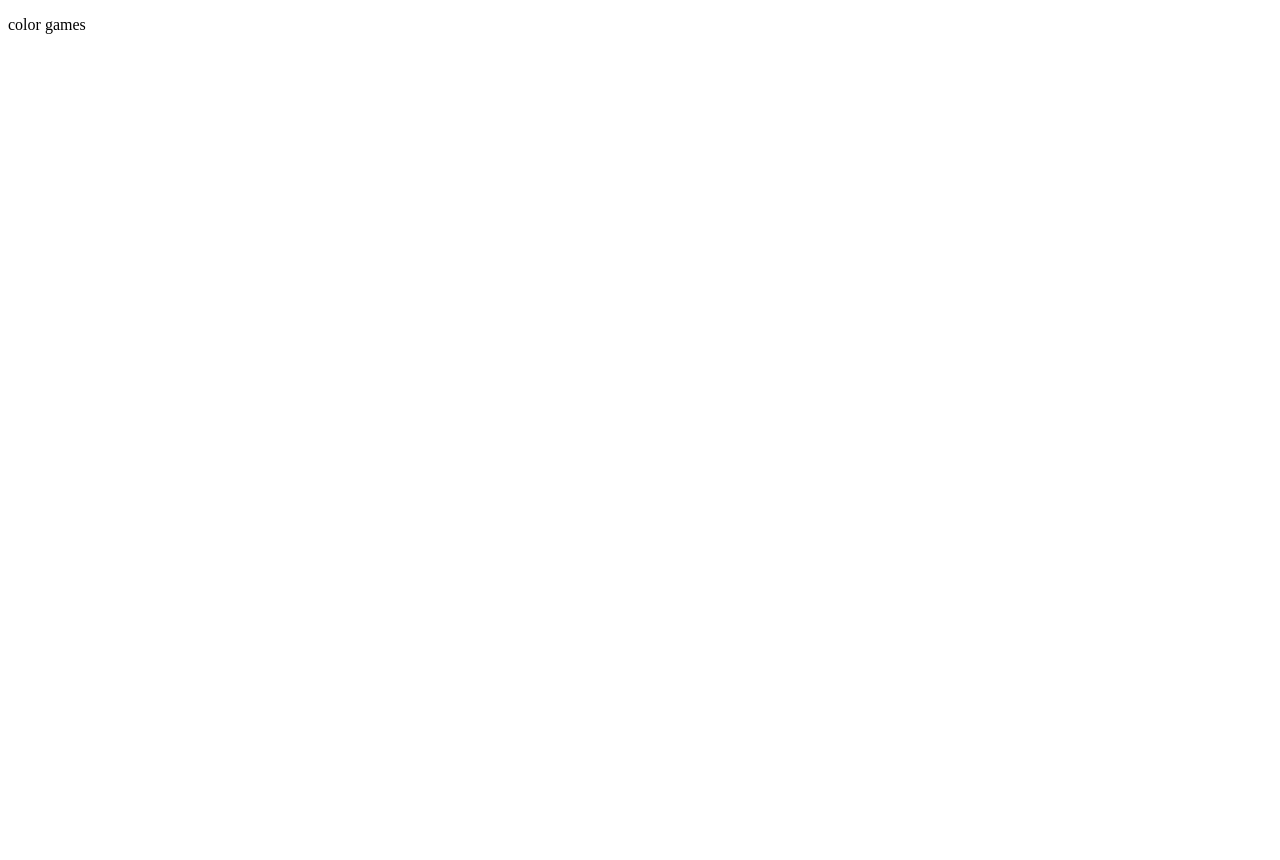
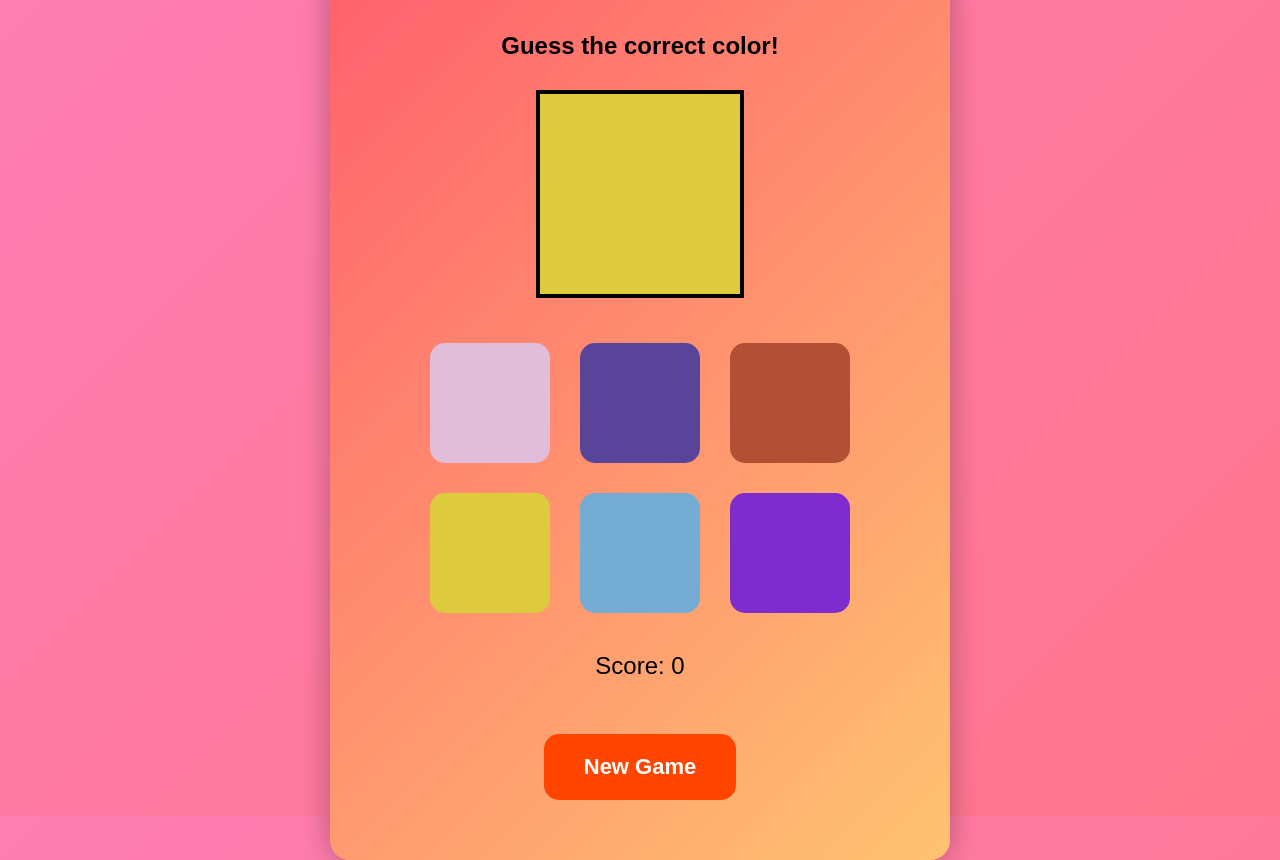
Before and after one commit to Precious-Tochukwu/hng_12_01, a plain HTML site: page index.html in a window 1280 px wide. Before the commit the page ends 800 px from the top, so only its background shows below. Drawn offline with Linux system fonts and the light colour scheme.

Commit message:
update on color option body files

```diff
--- a/index.html
+++ b/index.html
@@ -3,11 +3,28 @@
 <head>
     <meta charset="UTF-8">
     <meta name="viewport" content="width=device-width, initial-scale=1.0">
-    <title>Document</title>
-    <link rel="stylesheet" href="./style.css">
+    <title>Color Guessing Game</title>
+    <link rel="stylesheet" href="style.css">
 </head>
 <body>
-    <p>color games</p>
+    <div class="game-container">
+        <h1 data-testid="gameInstructions">Guess the correct color!</h1>
+        <div id="colorBox" class="color-box" data-testid="colorBox"></div>
+        <div class="options">
+            <button class="color-option" data-testid="colorOption"></button>
+            <button class="color-option" data-testid="colorOption"></button>
+            <button class="color-option" data-testid="colorOption"></button>
+            <button class="color-option" data-testid="colorOption"></button>
+            <button class="color-option" data-testid="colorOption"></button>
+            <button class="color-option" data-testid="colorOption"></button>
+        </div>
+        <p id="gameStatus" data-testid="gameStatus"></p>
+        <p>Score: <span id="score" data-testid="score">0</span></p>
+        <button id="newGameButton" data-testid="newGameButton">New Game</button>
+    </div>
+    <audio id="correctSound" src="correct.mp3"></audio>
+    <audio id="wrongSound" src="wrong.mp3"></audio>
+
+    <script src="./script.js"></script>
 </body>
-<script src="./script.js"></script>
 </html>
--- a/script.js
+++ b/script.js
@@ -0,0 +1,56 @@
+const colorBox = document.getElementById("colorBox");
+const options = document.querySelectorAll(".color-option");
+const gameStatus = document.getElementById("gameStatus");
+const scoreElement = document.getElementById("score");
+const newGameButton = document.getElementById("newGameButton");
+const correctSound = document.getElementById("correctSound");
+const wrongSound = document.getElementById("wrongSound");
+let score = 0;
+let targetColor;
+
+function generateRandomColor() {
+    const r = Math.floor(Math.random() * 256);
+    const g = Math.floor(Math.random() * 256);
+    const b = Math.floor(Math.random() * 256);
+    return `rgb(${r}, ${g}, ${b})`;
+}
+
+function startGame() {
+    targetColor = generateRandomColor();
+    colorBox.style.backgroundColor = targetColor;
+    const correctIndex = Math.floor(Math.random() * options.length);
+
+    options.forEach((button, index) => {
+        const randomColor = generateRandomColor();
+        button.style.backgroundColor = randomColor;
+        button.onclick = () => checkGuess(button, button.style.backgroundColor);
+        button.classList.remove("fade-out", "celebrate");
+        if (index === correctIndex) {
+            button.style.backgroundColor = targetColor;
+        }
+    });
+}
+
+function checkGuess(button, selectedColor) {
+    if (selectedColor === targetColor) {
+        gameStatus.textContent = "Correct!";
+        gameStatus.style.color = "green";
+        score++;
+        scoreElement.textContent = score;
+        button.classList.add("celebrate");
+        correctSound.play();
+    } else {
+        gameStatus.textContent = "Wrong! Try again.";
+        gameStatus.style.color = "red";
+        button.classList.add("fade-out");
+        wrongSound.play();
+        setTimeout(() => button.classList.remove("fade-out"), 1000);
+    }
+}
+
+newGameButton.addEventListener("click", () => {
+    gameStatus.textContent = "";
+    startGame();
+});
+
+startGame();
--- a/style.css
+++ b/style.css
@@ -0,0 +1,72 @@
+body {
+    font-family: Arial, sans-serif;
+    text-align: center;
+    background: linear-gradient(135deg, #ff7eb3, #ff758c);
+    height: 100vh;
+    display: flex;
+    justify-content: center;
+    align-items: center;
+}
+.game-container {
+    padding: 60px;
+    background: linear-gradient(135deg, #ff5f6d, #ffc371);
+    box-shadow: 0 0 30px rgba(0, 0, 0, 0.3);
+    width: 500px;
+    border-radius: 20px;
+}
+.color-box {
+    width: 200px;
+    height: 200px;
+    margin: 30px auto;
+    border: 4px solid #000;
+}
+.options {
+    display: flex;
+    flex-wrap: wrap;
+    justify-content: center;
+}
+.color-option {
+    width: 120px;
+    height: 120px;
+    margin: 15px;
+    border: none;
+    cursor: pointer;
+    border-radius: 15px;
+    transition: transform 0.3s ease, opacity 0.5s ease;
+}
+.color-option:active {
+    transform: scale(1.1);
+}
+#newGameButton {
+    margin-top: 30px;
+    padding: 20px 40px;
+    border: none;
+    background-color: #ff4500;
+    color: white;
+    cursor: pointer;
+    border-radius: 15px;
+    font-size: 22px;
+    font-weight: bold;
+    transition: background-color 0.3s ease;
+}
+#newGameButton:hover {
+    background-color: #cc3700;
+}
+h1, p {
+    font-size: 24px;
+}
+.fade-out {
+    animation: fadeOut 1s forwards;
+}
+.celebrate {
+    animation: pop 0.5s ease;
+}
+@keyframes fadeOut {
+    from { opacity: 1; }
+    to { opacity: 0; }
+}
+@keyframes pop {
+    0% { transform: scale(1); }
+    50% { transform: scale(1.3); }
+    100% { transform: scale(1); }
+}
```
